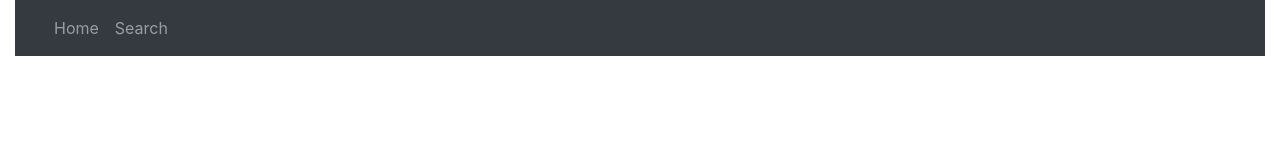
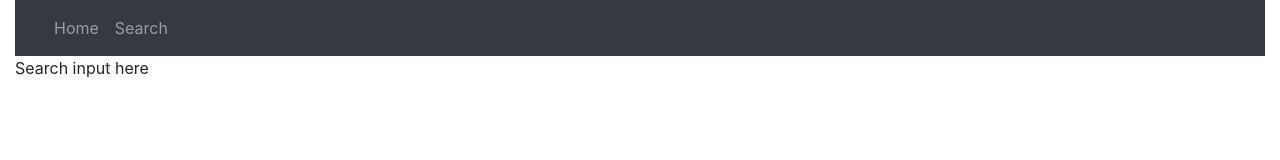
Before and after one commit to jxleilani/react-directory, a React (Create React App) app: page /search in a window 1280 px wide. Shown: the top 160 px of the page. Built offline with nearby package versions, Linux system fonts and the light colour scheme.

Commit message:
link to search page working

```diff
--- a/src/App.js
+++ b/src/App.js
@@ -1,7 +1,8 @@
 import React from 'react';
 import { BrowserRouter as Router, Route } from "react-router-dom";
 import Navbar from './components/Navbar';
-import Home from './components/pages/Home';
+import Home from './pages/Home';
+import Search from './pages/Search';
 
 function App() {
   return (
@@ -9,6 +10,7 @@ function App() {
       <div className="container-fluid">
         <Navbar />
         <Route exact path="/" component={Home} />
+        <Route exact path="/search" component={Search} />
       </div>
     </Router>
 
--- a/src/components/Navbar/index.js
+++ b/src/components/Navbar/index.js
@@ -13,7 +13,7 @@ function Navbar() {
             </Link>
           </li>
           <li className="nav-item">
-            <Link to="/" className="nav-link">
+            <Link to="/search" className="nav-link">
               Search
             </Link>
           </li>
--- /dev/null
+++ b/src/pages/Search.js
@@ -0,0 +1,11 @@
+import React from 'react'
+
+function Search() {
+  return (
+    <div>
+      Search input here
+    </div>
+  )
+}
+
+export default Search;
```
Also changed, not shown: src/pages/Home.js (renamed from src/components/pages/Home.js), 1 other file (tests, documents, lock files or other folders).
